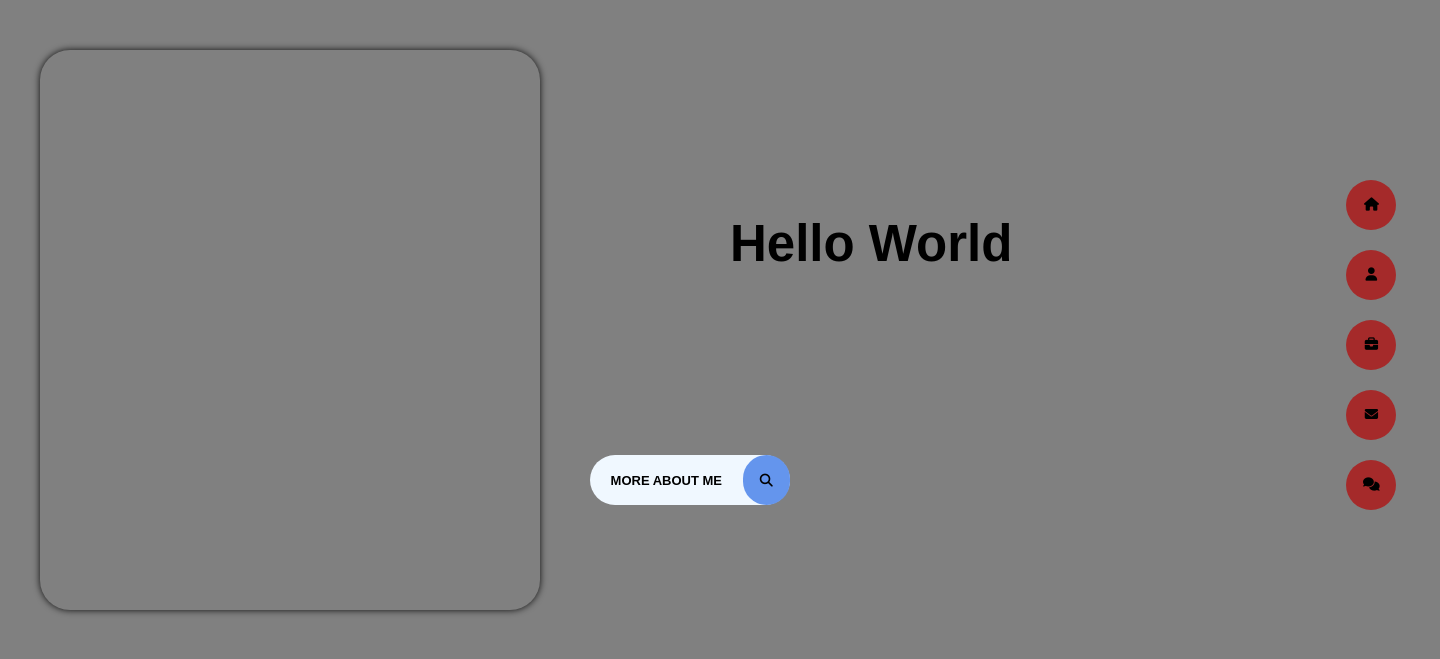
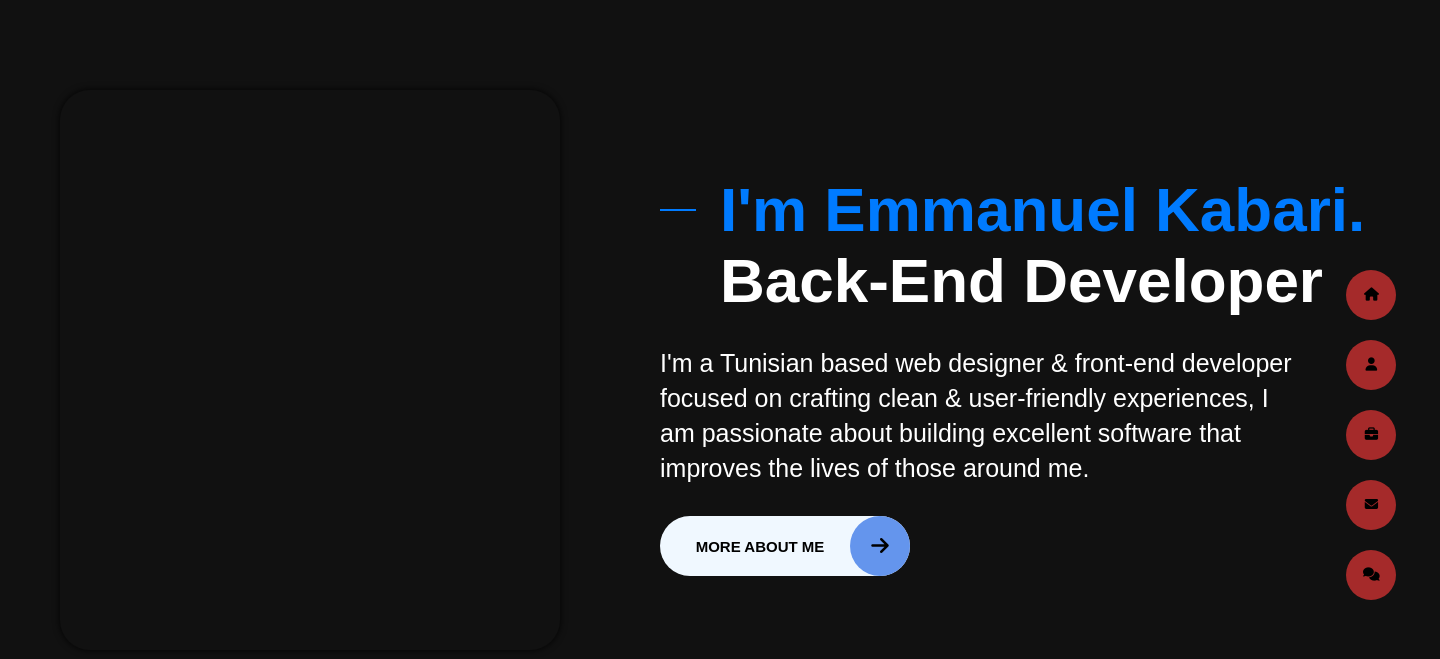
Before and after one commit to Kabari/My-Portfolio-Web-Site, a Flask app: page / in a window 1440 px wide. Shown: the top 659 px of the page. Run offline with Flask 3, Linux system fonts and the light colour scheme.

Commit message:
fixed the index.html and the styles

```diff
--- a/static/css/styles.css
+++ b/static/css/styles.css
@@ -6,7 +6,7 @@
 
 body {
     font-family: 'Poppins', sans-serif;
-    background: grey;
+    background: #111;
 }
 
 
@@ -83,18 +83,18 @@ body {
 /* Home config start */
 .home-section {
     display: flex;
-    width: 1190px;
+    margin: 90px auto;
+    /* height: auto; */
+    width: 1440px;
     /* border: 1px solid red; */
     /* min-height: auto; */
 }
 
 .home-container {
     display: flex;
-    flex-wrap: nowrap;
-    column-gap: 50px;
-    margin: 50px 40px;
-    align-items: flex-start;
-    justify-content: flex-start;
+    flex-wrap: wrap;
+    /* column-gap: 50px; */
+    margin: auto;
 }
 
 .image-box {
@@ -105,37 +105,66 @@ body {
 }
 
 .intro-box {
-    display: flex;
-    flex-direction: column;
-    justify-content: center;
-    align-items: center;
-    width: 540px;
-    height: 550px;
+    margin: auto 0 auto 100px;
+    /* margin-left: 100px; */
+    display: block;
+    width: 720px;
+    height: auto;
     /* border: 1px solid red; */
 }
 
-.intro-box .header-intro {
-    width: 540px;
-    height: 125px;
-    margin: 50px 0px 0px 0px;
-    padding-left: 70px;
+.header-intro {
+    width: auto;
+    /* border: 1px solid red; */
+    margin-bottom: 20px;
+}
+
+.intro-box .header-intro h1 {
+    color: #007bff;
+    font-size: 62px;
+    font-weight: 700;
+    margin: 10px 0 10px;
+}
+
+.intro-box .header-intro h1 span {
+    color: white;
+}
+
+.header-intro {
+    display: flex;
+    align-items: center;
+}
+
+.header-intro h1 {
+    position: relative;
+    padding-left: 60px
+}
+
+.header-intro h1::before {
+    content: "";
+    position: absolute;
+    left: 0;
+    top: 25%;
+    transform: translateY(-50%);
+    width: 5%;
+    height: 2px;
+    background-color: #007bff;
     /* border: 1px solid red; */
 }
 
-.intro-box .header-intro h1 {
-    font-size: 51px;
-    line-height: 62px;
-    font-weight: 700;
-    margin: 18px 0 10px;
-    position: relative;
-    padding-left: 70px;
+.header-intro h1 {
+    /* display: flex; */
+    align-items: center;
 }
 
+
 .intro-box .header-info {
-    width: 540px;
-    height: 105px;
+    width: 650px;
+    height: auto;
+    font-size: 25px;
+    line-height: 35px;
+    color: white;
     /* border: 1px solid red; */
-
 }
 
 .btn-con {
@@ -150,8 +179,8 @@ body {
 .more-btn {
     display: flex;
     justify-content: space-between;
-    width: 200px;
-    height: 50px;
+    width: 250px;
+    height: 60px;
     border-radius: 35px;
     outline: none;
     border: none;
@@ -163,8 +192,9 @@ body {
 }
 
 .more-info {
-    margin: auto 10px;
-    font-size: 13px;
+    margin: auto 0px auto 30px;
+    font-size: 15px;
+    font-weight: 700;
     text-transform: uppercase;
     /* border: 1px solid red; */
     width: 140px;
@@ -172,16 +202,16 @@ body {
 
 }
 
-.fa-search {
+.fa-arrow-right {
     display: flex;
     justify-content: center;
     align-items: center;
-    width: 50px;
-    height: 50px;
+    width: 60px;
+    height: 60px;
     border-radius: 30px;
     background-color: cornflowerblue;
     /* border: 1px solid black; */
-    font-size: 13px;
+    font-size: 20px;
 }
 
 /* About Config Start */
--- a/templates/index.html
+++ b/templates/index.html
@@ -11,13 +11,22 @@
             <div class="image-box"></div>
             <div class="intro-box">
                 <div class="header-intro">
-                    <h1>Hello World</h1>
+                    <h1>
+                        I'm Emmanuel Kabari.
+                        <span>Back-End Developer</span>
+                    </h1>
+
                 </div>
-                <div class="header-info"></div>
+                <div class="header-info">
+                    <p>
+                        I'm a Tunisian based web designer & front‑end developer focused on crafting clean & user‑friendly experiences, I am passionate about building excellent software that improves the lives of those around me.
+                    </p>
+                </div>
                 <div class="btn-con">
                     <button class="more-btn">
                         <h2 class="more-info">more about me</h2>
-                        <i class="fa-solid fa-search"></i>
+                        <!-- <i class="fa-solid fa-search"></i> -->
+                        <i class="fa-solid fa-arrow-right"></i>
                     </button>
                 </div>
             </div>
```
